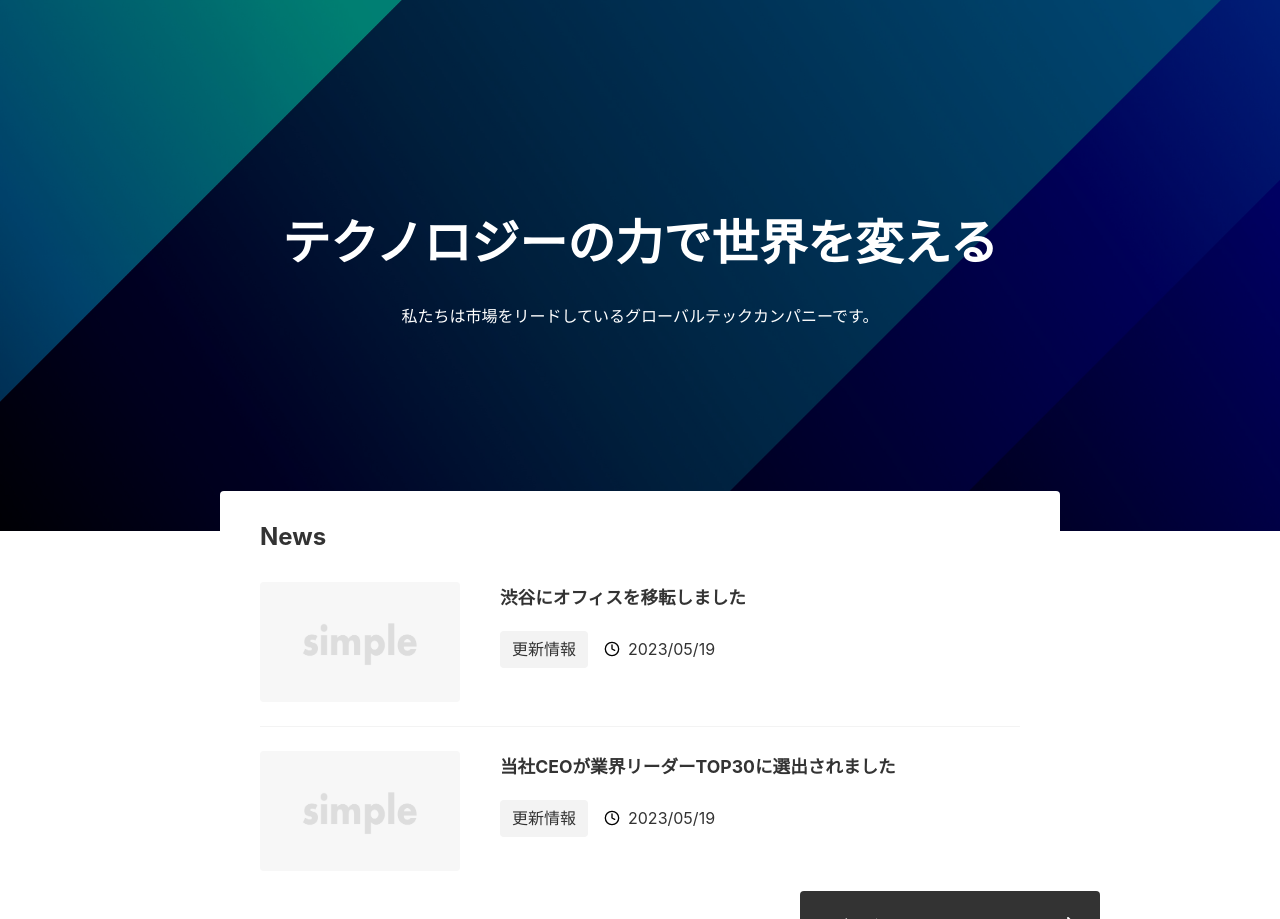
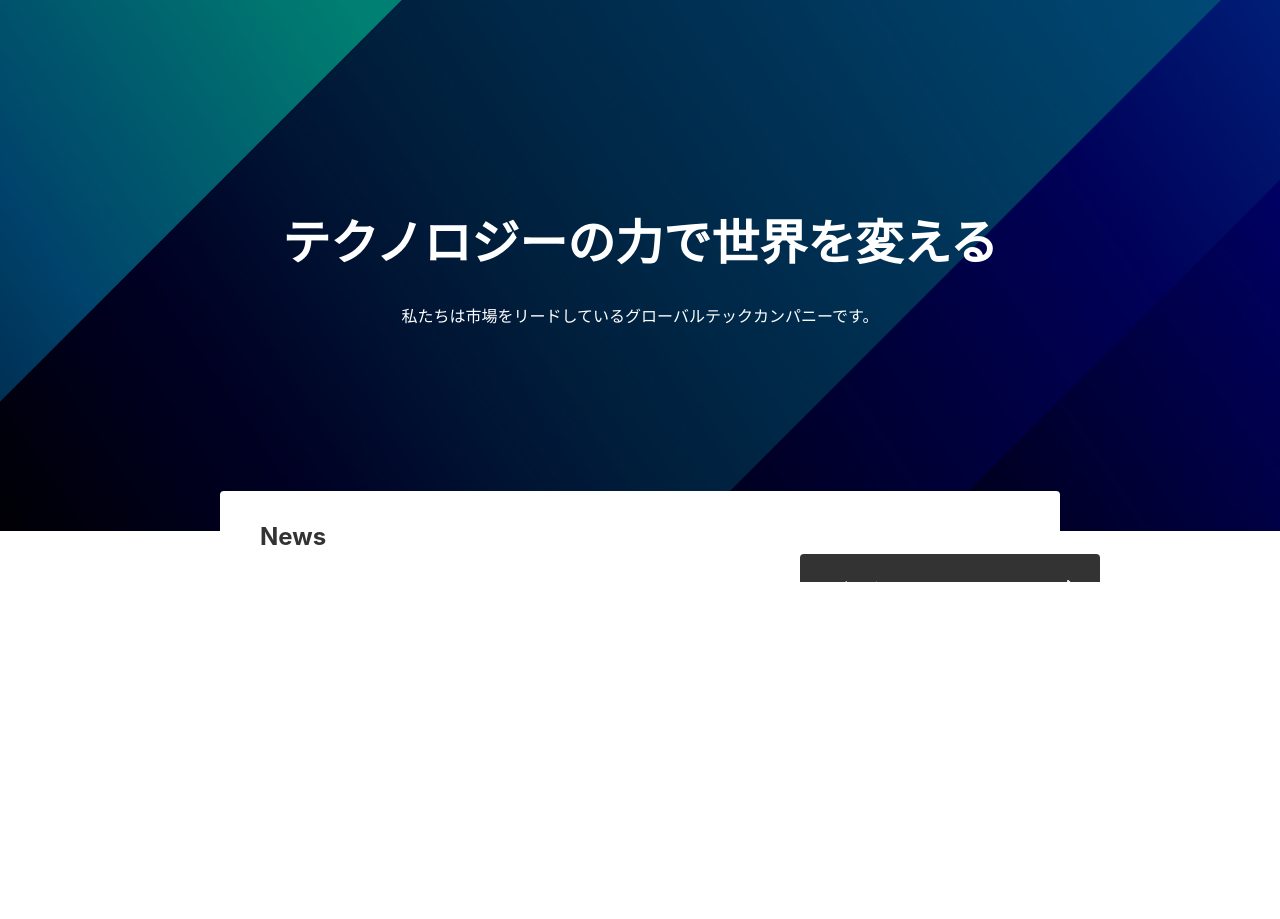
Before and after one commit to halchell/my-next-project, a Next.js app: page / in a window 1280 px wide. After the commit the page ends 800 px from the top, so only its background shows below. Built offline with nearby package versions, Linux system fonts and the light colour scheme.

Commit message:
トップページの記事表示部分で記事がない場合の表示の確認

```diff
--- a/app/page.tsx
+++ b/app/page.tsx
@@ -48,7 +48,8 @@ const data: { contents: News[] } = {
 };
 
 export default function Home() {
-  const sliceData = data.contents.slice(0, 2); // 先頭から2件を取得
+  // const sliceData = data.contents.slice(0, 2); // 先頭から2件を取得
+  const sliceData: News = [];
   return (
     <>
     <section className={styles.top}>  {/* ヒーローセクション */}
```
